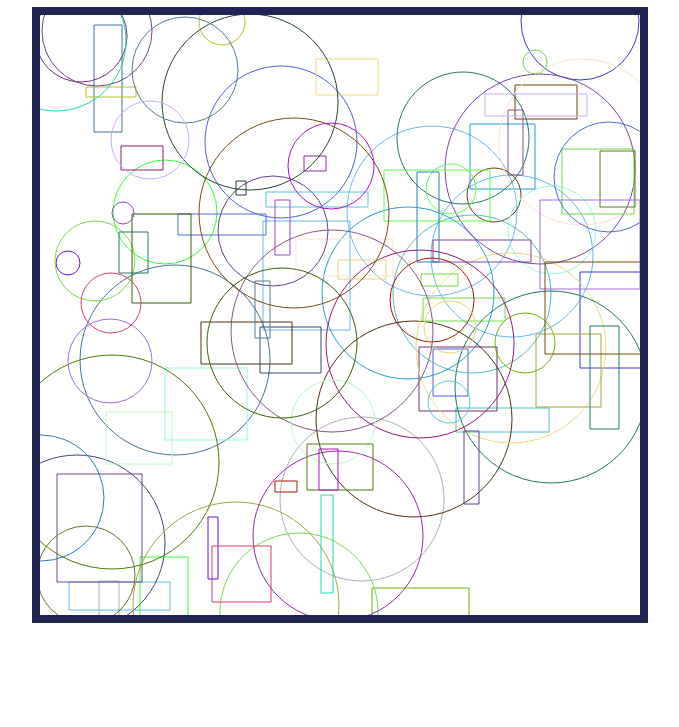
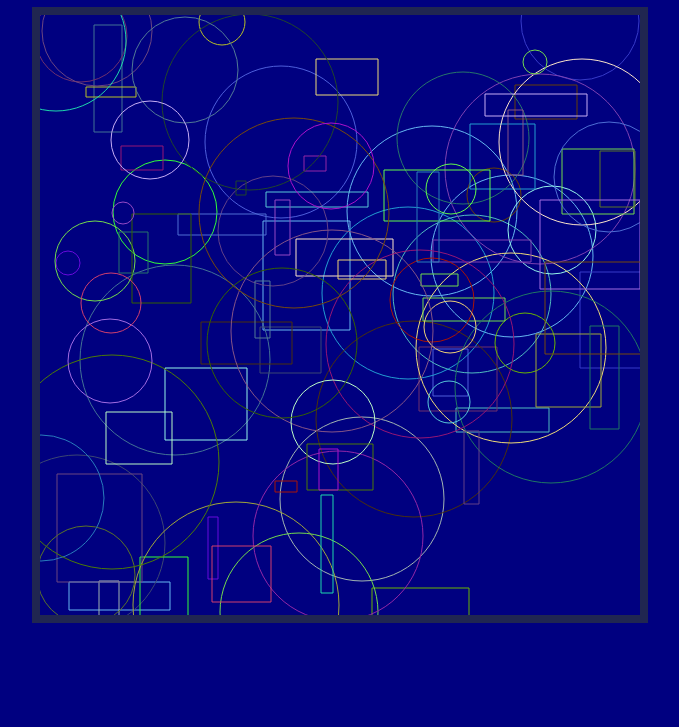
Before and after one commit to BurgundyBunny/CanvasExperiment, a plain HTML site: page index.html in a window 1280 px wide. Shown: the part 73-800 px from the top of the page, without its empty margins (300-979 px from the left). Drawn offline with Linux system fonts and the light colour scheme.

Commit message:
Update index.html

```diff
--- a/index.html
+++ b/index.html
@@ -16,7 +16,7 @@
 
 		text-align: center;
 		overflow: scroll;
-		background-color: darkpurple;
+		background-color: navy;
 
 		}
 
```
